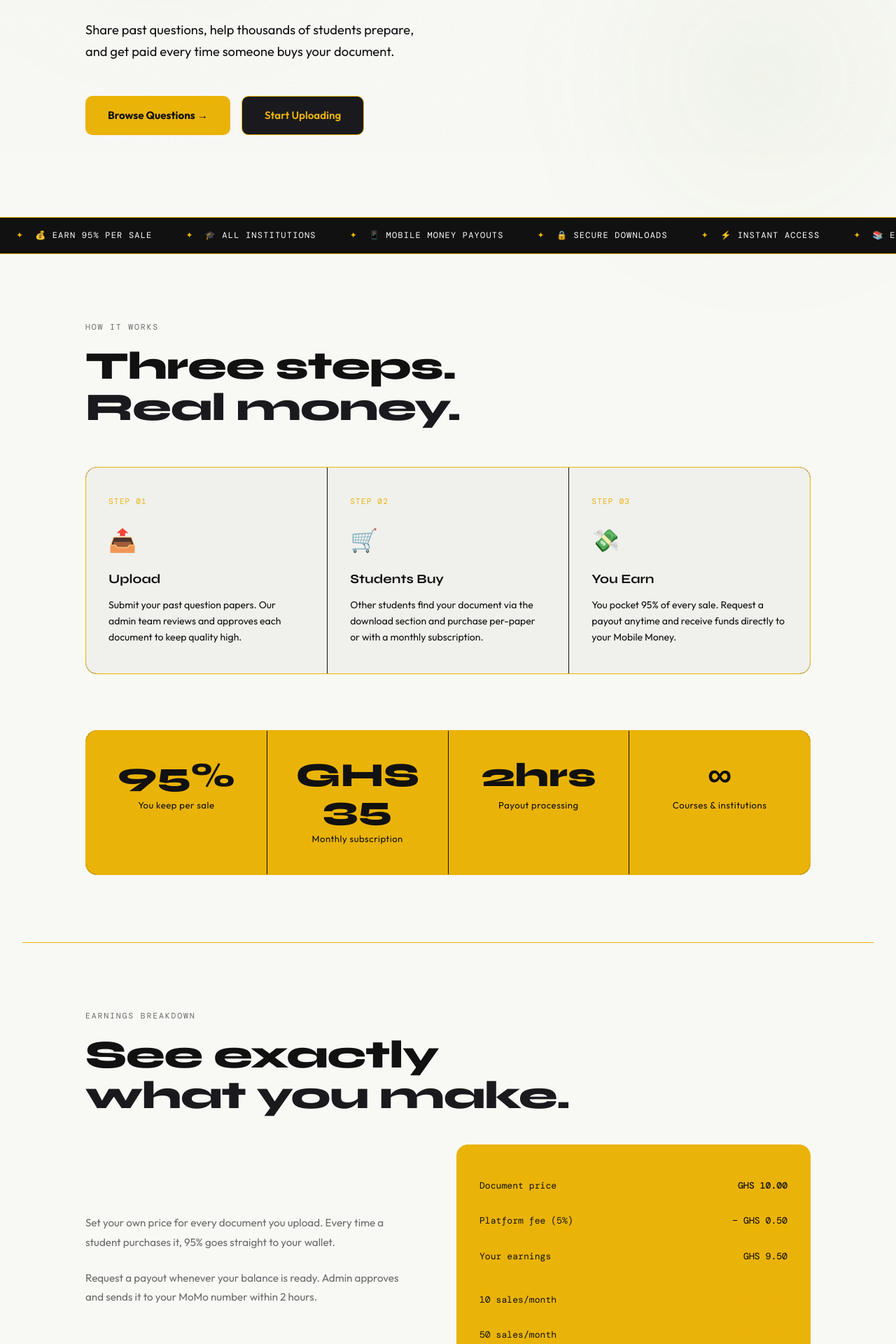
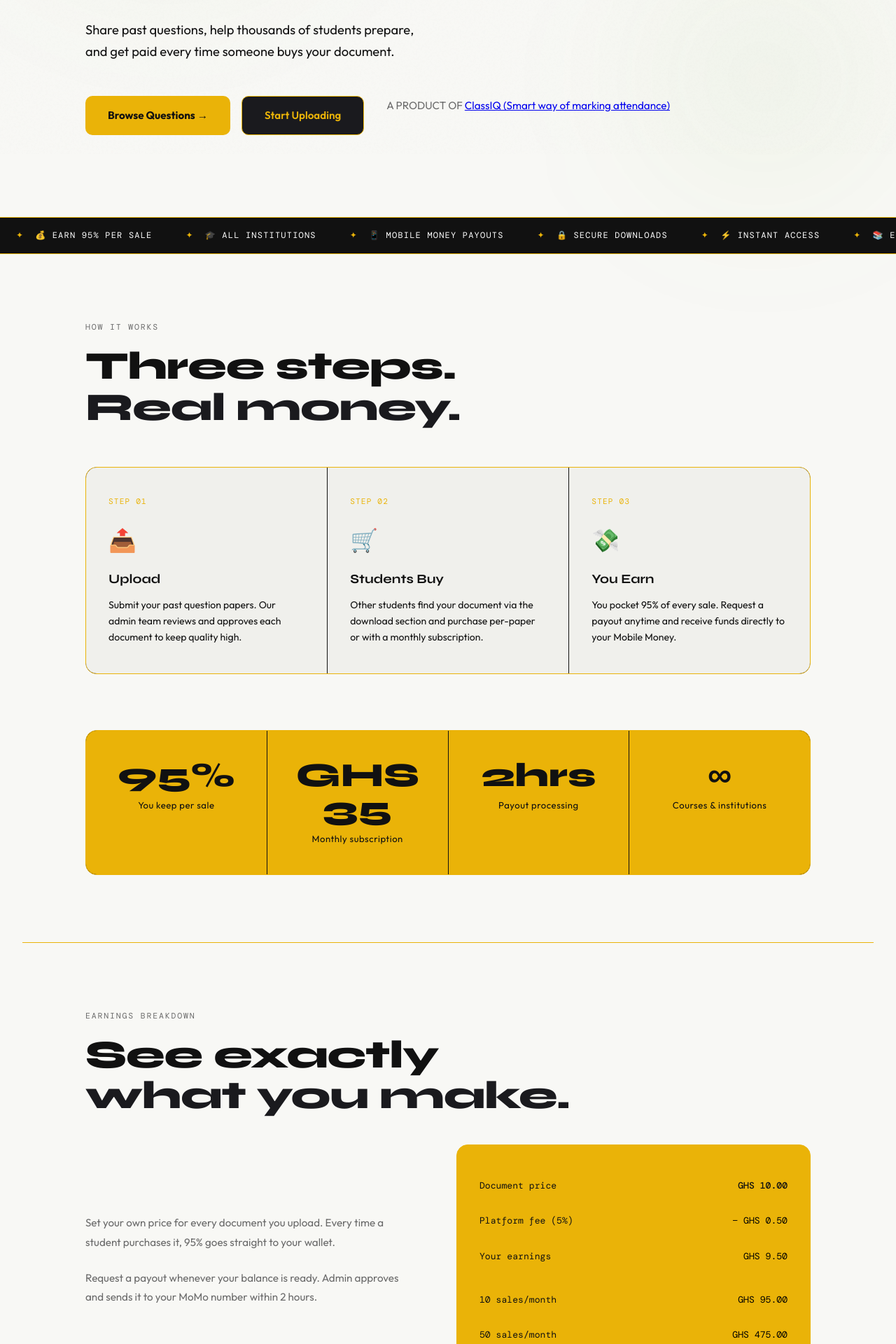
Before and after one commit to mishael6/Course_correct-frontend-, a React (Vite) app: page / in a window 1280 px wide. Shown: the part 580-2500 px from the top of the page at 70% size. Built offline with nearby package versions, Linux system fonts and the light colour scheme.

Commit message:
feat: add responsive landing page with hero section, feature steps, and stats grid

```diff
--- a/src/pages/LandingPage.jsx
+++ b/src/pages/LandingPage.jsx
@@ -445,7 +445,10 @@ const LandingPage = () => {
             </Link>
             <Link to={user ? '/upload' : '/login'} className="btn-ghost">
               Start Uploading
-            </Link>
+            </Link><br />
+            <p style={{ color: 'var(--text-muted)', lineHeight: 1.8, fontSize: '0.95rem' }}>
+              A PRODUCT OF <a href="https://class-iq.netlify.app" target="_blank" rel="noopener noreferrer">ClassIQ (Smart way of marking attendance)</a>
+            </p>
           </div>
         </div>
 
@@ -543,11 +546,11 @@ const LandingPage = () => {
               </div>
               <div className="earn-row" style={{ marginTop: '0.5rem', paddingTop: '1rem', borderTop: '1px solid var(--primary)' }}>
                 <span>10 sales/month</span>
-                <span className="yellow">GHS 95.00</span>
+                <span className="yellow" style={{ color: 'black' }}>GHS 95.00</span>
               </div>
               <div className="earn-row">
                 <span>50 sales/month</span>
-                <span className="yellow">GHS 475.00</span>
+                <span className="yellow" style={{ color: 'black' }}>GHS 475.00</span>
               </div>
             </div>
           </div>
```
